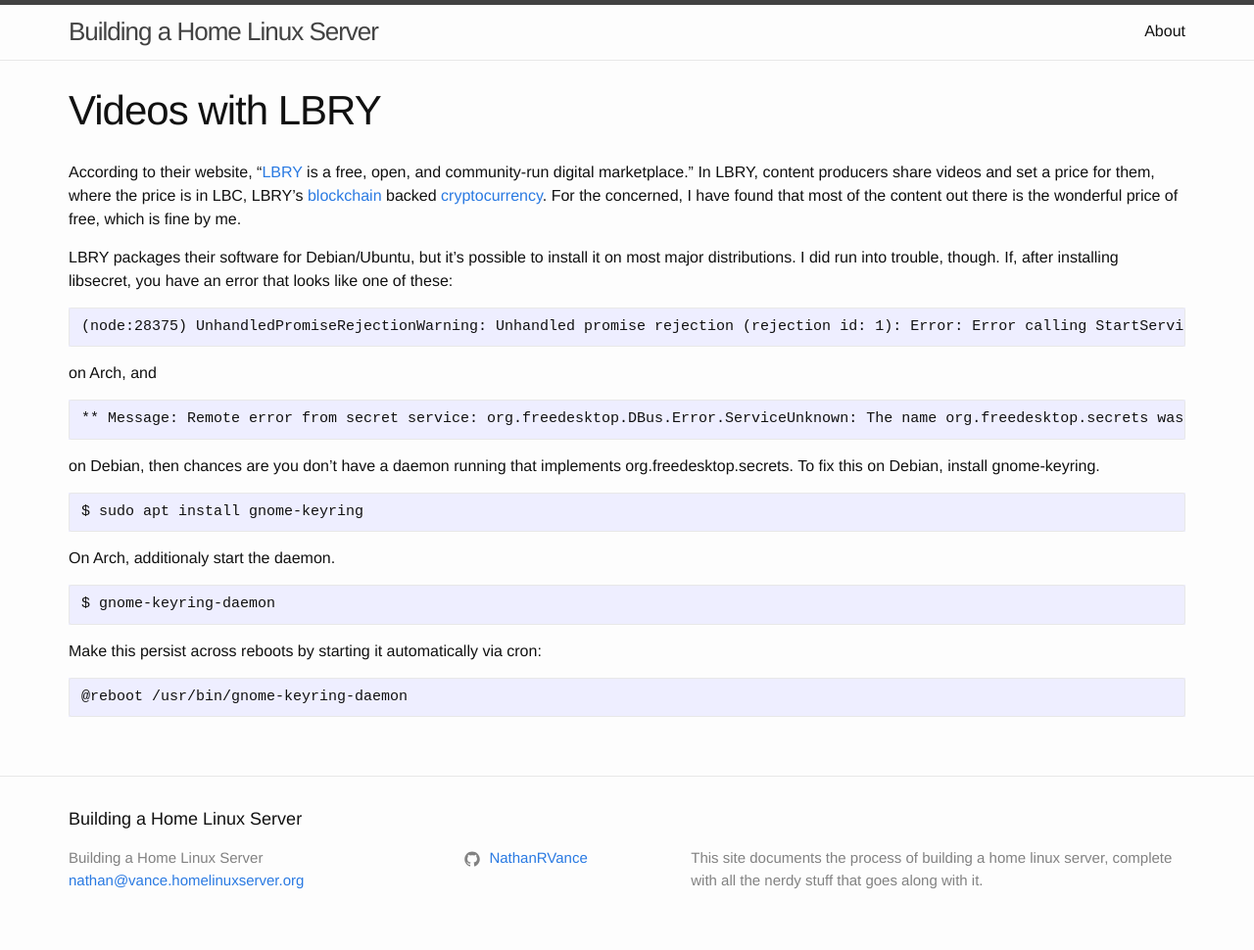
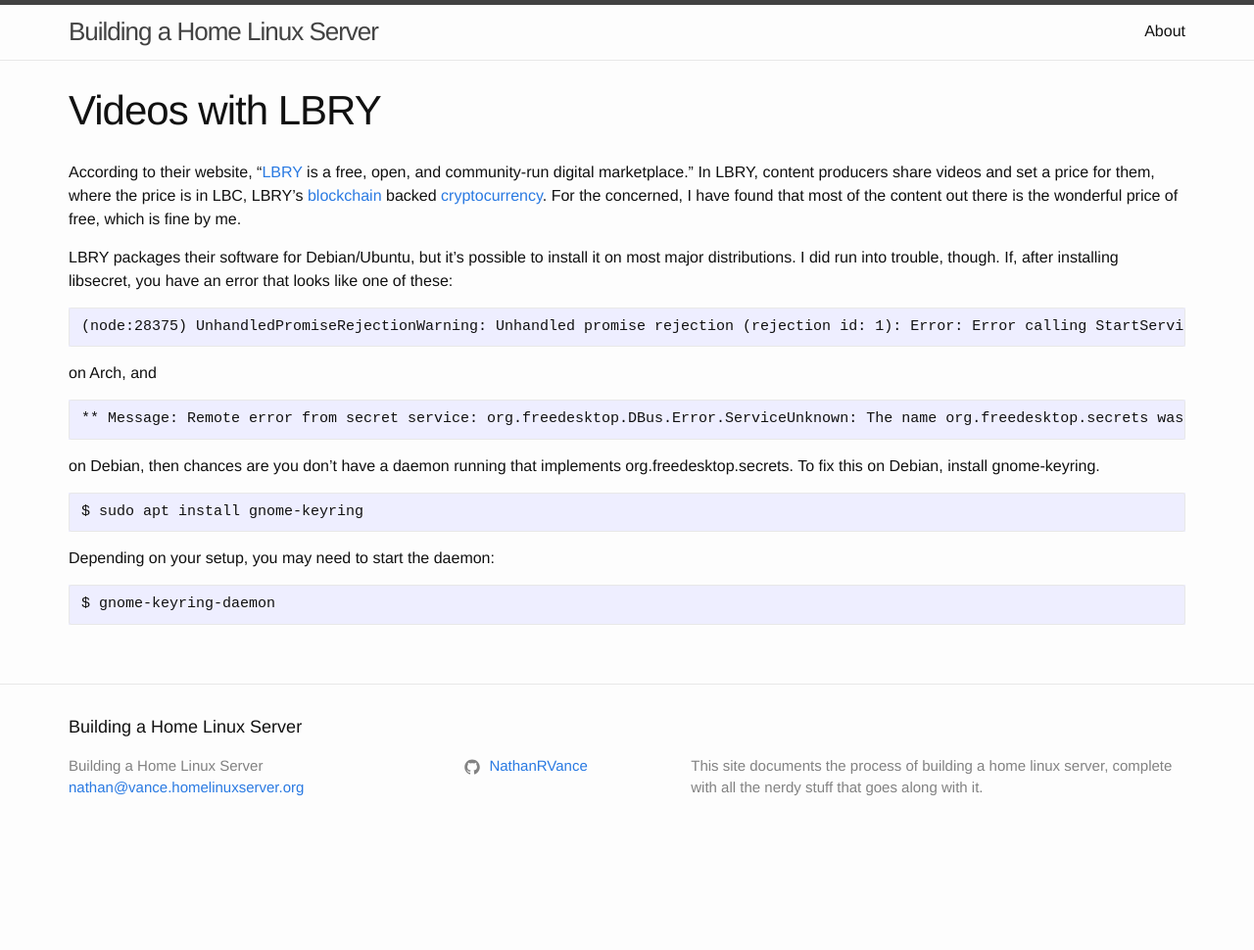
Before and after one commit to NathanRVance/homelinuxserver, a Jekyll site: the page built from _clientdocs/videos-with-lbry.markdown, in a window 1280 px wide. Shown: the whole page at 98% size. Built offline with Jekyll 4.4.1, drawn with Linux system fonts in a browser that asks for light colours; after the commit the page ends 900 px from its top, so only the background shows below that.

Commit message:
fixed error

````diff
--- a/_clientdocs/videos-with-lbry.markdown
+++ b/_clientdocs/videos-with-lbry.markdown
@@ -18,11 +18,7 @@ on Debian, then chances are you don't have a daemon running that implements org.
 ```
 $ sudo apt install gnome-keyring
 ```
-On Arch, additionaly start the daemon.
+Depending on your setup, you may need to start the daemon:
 ```
 $ gnome-keyring-daemon
 ```
-Make this persist across reboots by starting it automatically via cron:
-```
-@reboot /usr/bin/gnome-keyring-daemon
-```
````
